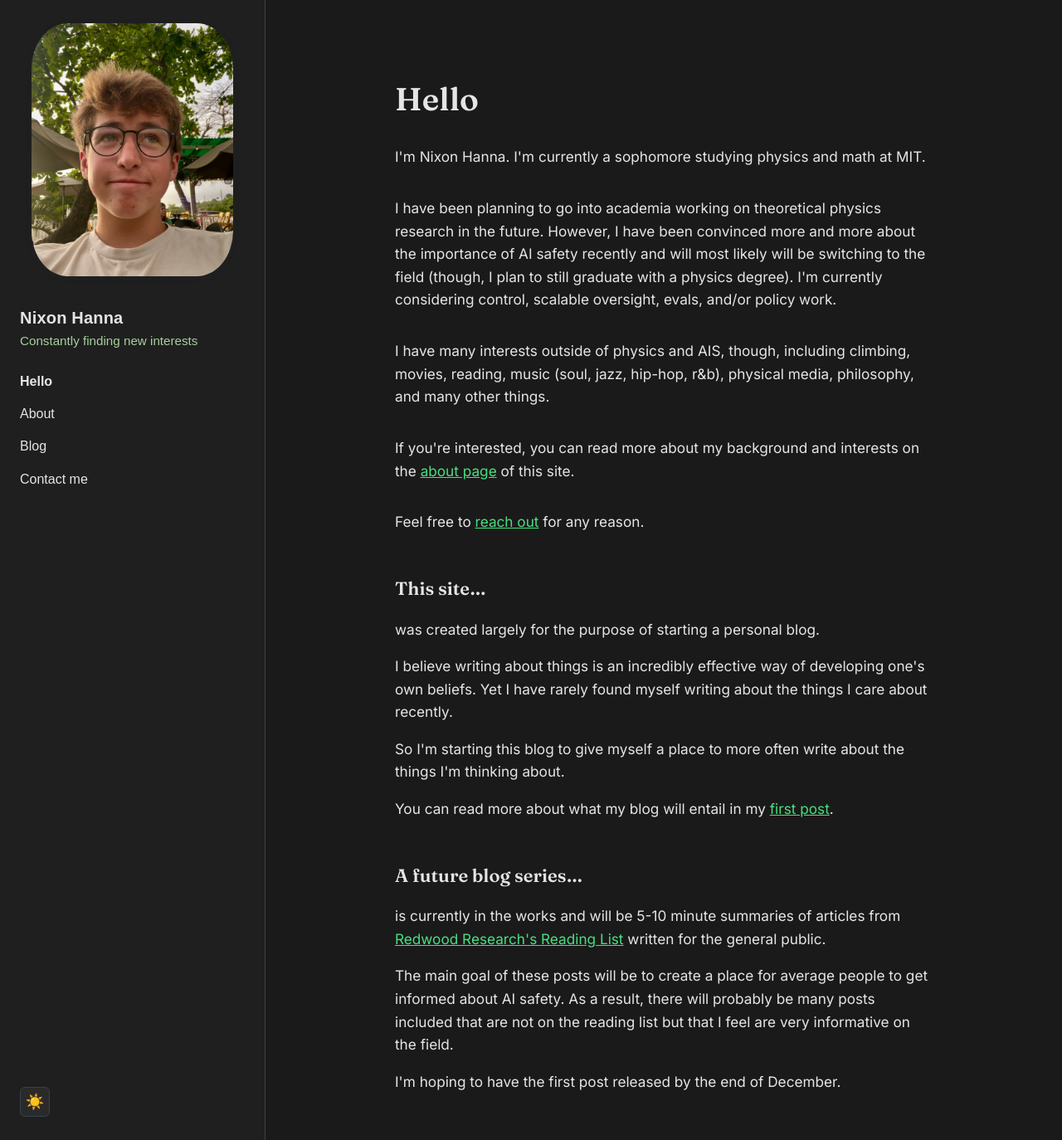
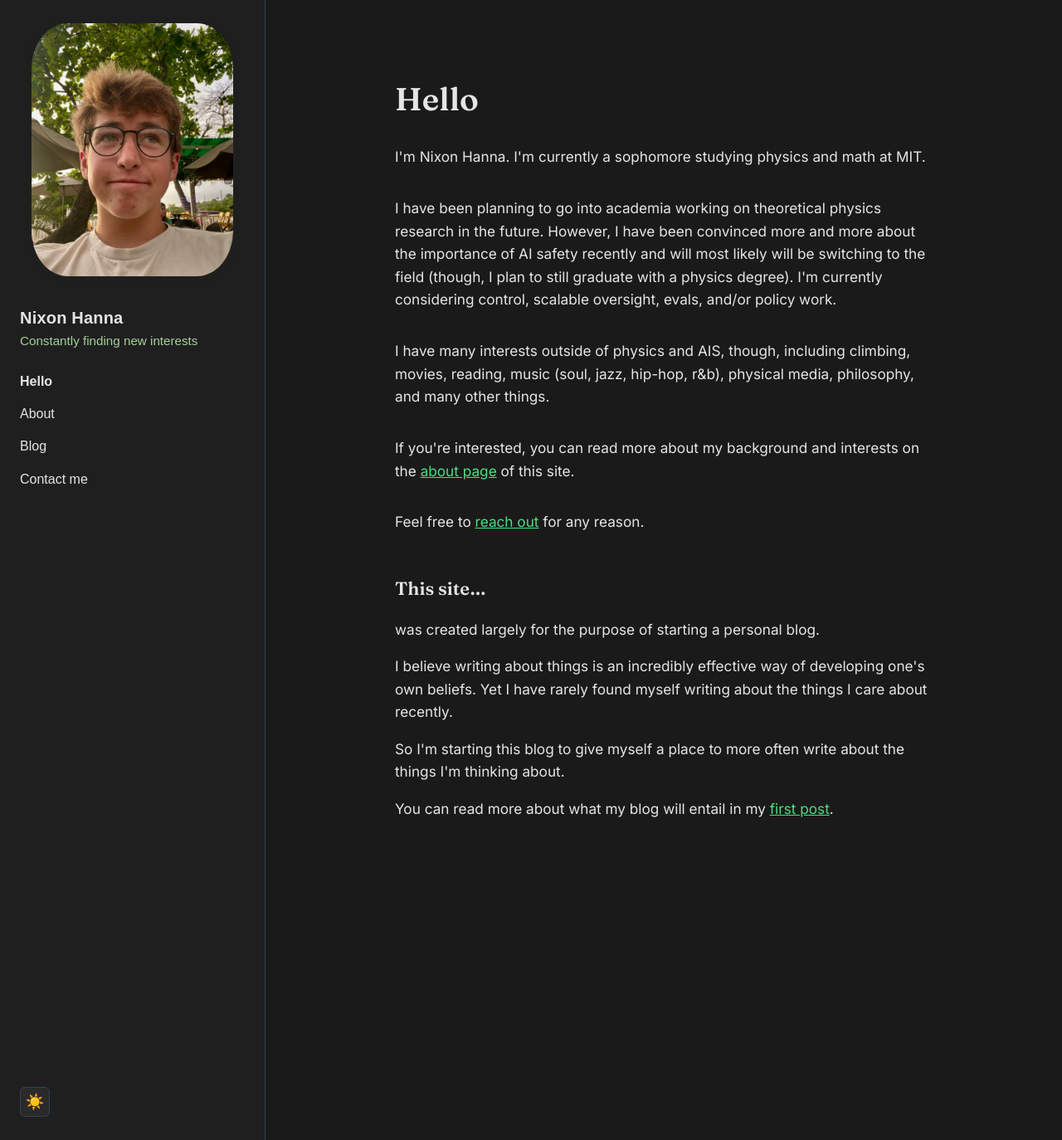
Before and after one commit to nhanna95/personal-website, a Jekyll site: the page built from index.html, in a window 1280 px wide and 1374 px high. Shown: the whole window at 83% size. Built offline with Jekyll 4.4.1, drawn with Linux system fonts in a browser that asks for light colours.

Commit message:
remove ais blog section from home page

```diff
--- a/index.html
+++ b/index.html
@@ -32,16 +32,3 @@ permalink: /
             post</a>{% else %}<a href="{{ '/blog.html' | relative_url }}">first post</a>{% endif %}.
     </p>
 </section>
-
-<section class="note">
-    <h2 class="h2">A future blog series…</h2>
-    <p>is currently in the works and will be 5-10 minute summaries of articles from <a
-            href="https://blog.redwoodresearch.org/p/guide">Redwood Research's Reading List</a> written for the general
-        public.
-    </p>
-    <p>The main goal of these posts will be to create a place for average people to get informed about AI safety. As a
-        result, there will probably be many posts included that are not on the reading list but that I feel are very
-        informative on the field.
-    </p>
-    <p>I'm hoping to have the first post released by the end of December.</p>
-</section>
```
